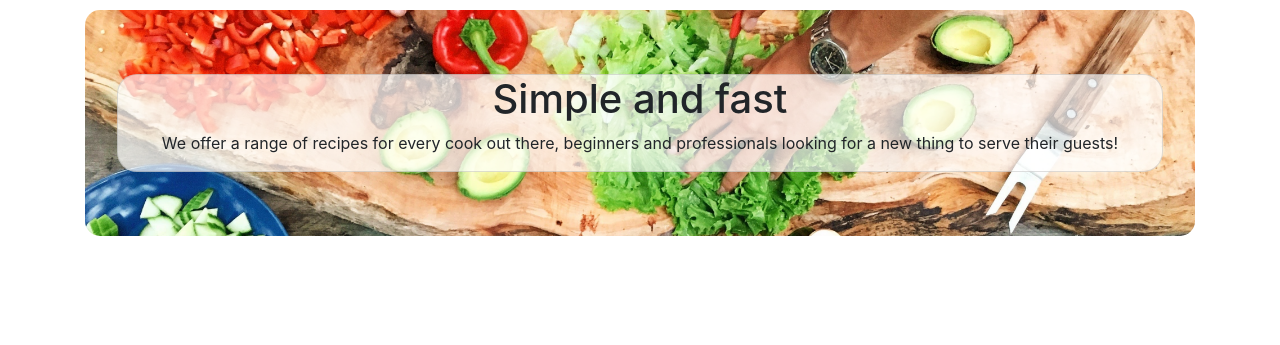
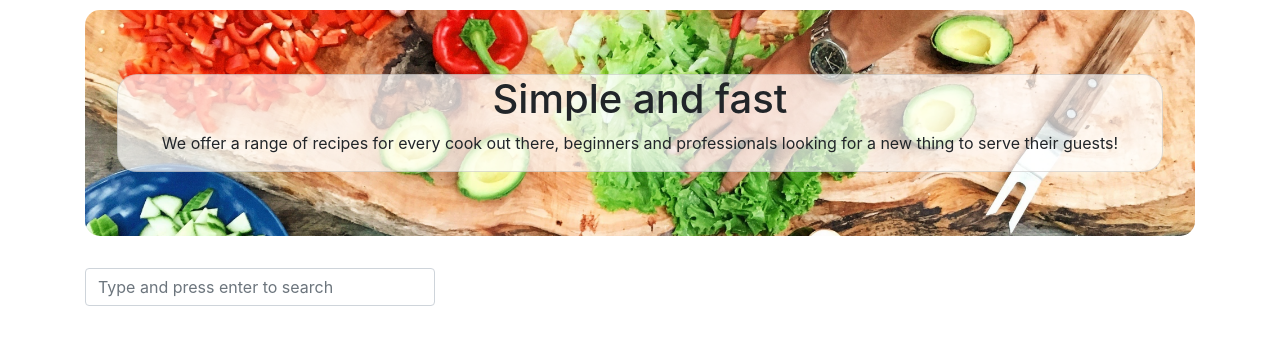
Before and after one commit to AlenKrga1/RevisedCookApplication, a Flask app: page / in a window 1280 px wide. Shown: the part 56-401 px from the top of the page. Run offline with Flask 2, Linux system fonts and the light colour scheme; data that the repository does not hold is empty; some libraries are stand-ins or nearby versions.

Commit message:
Search and contact us

```diff
--- a/app.py
+++ b/app.py
@@ -18,7 +18,9 @@ mongo = PyMongo(app)
 
 @app.route('/')
 def index():
-	recipes = mongo.db.recipes.find().sort('date', pymongo.DESCENDING)
+	search = request.args.get('search')
+	search = search if search != None else ''
+	recipes = mongo.db.recipes.find({'name': {'$regex': search, '$options': 'i'}}).sort('date', pymongo.DESCENDING)
 	return render_template('home.html', recipes = recipes)
 
 @app.route('/contact-us/')
--- a/static/js/main.js
+++ b/static/js/main.js
@@ -2,14 +2,15 @@
 // send email
 function sendMail(contactForm) {
 
-    emailjs.send("gmail", "alen", {
+    emailjs.send("gmail", "cooktemplate", {
         "from_name": contactForm.name.value,
-        "from_email": contactForm.emailaddress.value,
-        "project_request": contactForm.question.value
+        "from_email": contactForm.email.value,
+        "message": contactForm.message.value
     })
         .then(
             function (response) {
                 console.log("SUCCESS", response);
+                contactForm.reset();
             },
             function (error) {
                 console.log("FAILED", error);
--- a/templates/contactus.html
+++ b/templates/contactus.html
@@ -5,6 +5,11 @@
     <h3 class="text-center">Contact us</h3>
     <div class="row mt-4 justify-content-center">
         <div class="col col-xs-12 col-md-6">
+            <div class="row mb-4">
+                <div class="col">
+                    <input type="text" name="name" class="form-control" placeholder="Your name" required>
+                </div>
+            </div>
             <div class="row mb-4">
                 <div class="col">
                     <input type="text" name="email" class="form-control" placeholder="Your e-mail" required>
--- a/templates/home.html
+++ b/templates/home.html
@@ -4,18 +4,29 @@
 <div class="jumbotron jumbo" style="background-image: url({{ url_for('static', filename='img/home-bg.jpg') }});">
     <div class="card" style="background-color: rgba(255, 255, 255, 0.7); border-radius: 20px;">
         <h1 class="text-center">Simple and fast</h1>
-        <p class="text-center">We offer a range of recipes for every cook out there, beginners and professionals looking for a new thing to serve their guests!</p>
+        <p class="text-center">We offer a range of recipes for every cook out there, beginners and professionals looking
+            for a new thing to serve their guests!</p>
     </div>
 </div>
+<form method="GET" style="margin-bottom: 2em;">
+    <div class="row">
+        <div class="col col-xs-12 col-md-6 col-lg-4">
+            <input type="text" name="search" class="form-control" placeholder="Type and press enter to search" value="{% if request.args.get('search') is not none %}{{ request.args.get('search') }}{% endif %}">
+        </div>
+    </div>
+</form>
 <div class="row">
     {% for recipe in recipes %}
     <div class="col-xs-12 col-sm-12 col-md-6 col-lg-4">
         <div class="card mb-2 rounded-card">
-            <a href="{{ url_for('recipe_details', recipe_id=recipe._id) }}"><img src="{{ url_for('get_file', filename=recipe.image) }}" style="height: 40vh; object-fit: cover; width: 100%; border-radius: 15px 15px 0 0;" class=""></a>
+            <a href="{{ url_for('recipe_details', recipe_id=recipe._id) }}"><img
+                    src="{{ url_for('get_file', filename=recipe.image) }}"
+                    style="height: 40vh; object-fit: cover; width: 100%; border-radius: 15px 15px 0 0;" class=""></a>
             <div class="card-body">
                 <h5 class="card-title">{{ recipe.name }}</h5>
                 <p class="card-text">{{ recipe.description|truncate(50) }}</p>
-                <a href="{{ url_for('recipe_details', recipe_id=recipe._id) }}" class="btn-link"><button type="button" class="btn btn-outline-dark btn-block">View more</button></a>
+                <a href="{{ url_for('recipe_details', recipe_id=recipe._id) }}" class="btn-link"><button type="button"
+                        class="btn btn-outline-dark btn-block">View more</button></a>
             </div>
         </div>
     </div>
```
